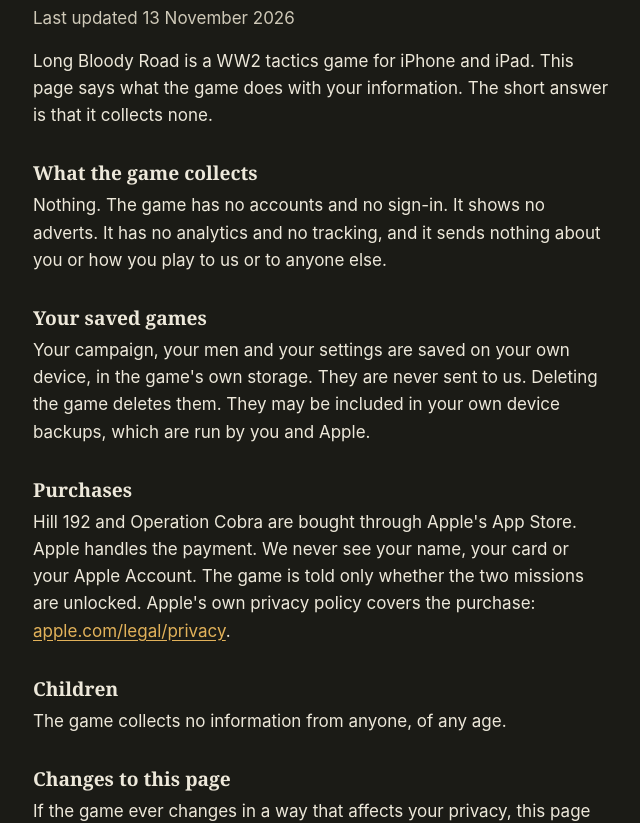
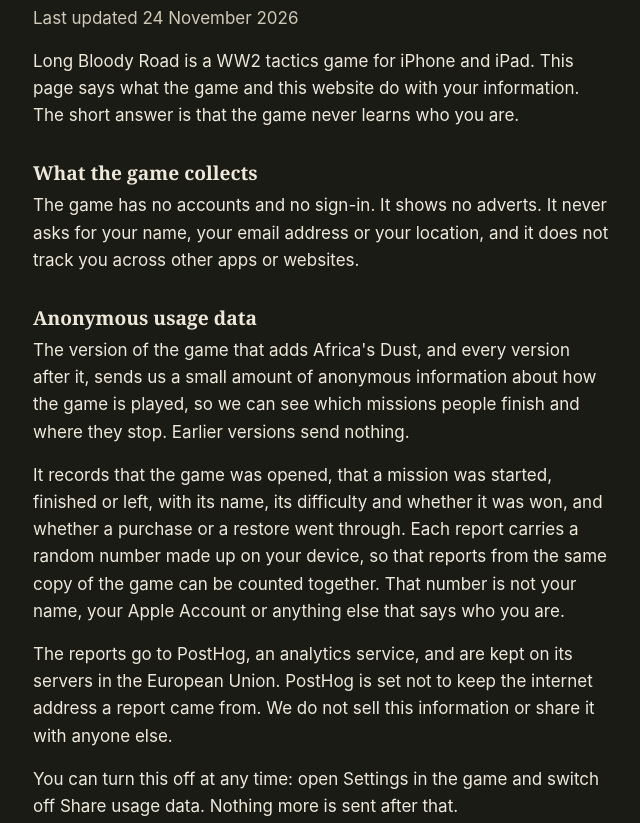
Before and after one commit to steelesean/long-bloody-road, a plain HTML site: page privacy.html in a window 1280 px wide. Shown: the part 130-953 px from the top of the page, without its empty margins (319-959 px from the left). Drawn offline with Linux system fonts and the light colour scheme.

Commit message:
Sign-up form goes to the game's Buttondown list; privacy page covers usage data and email
The privacy page now says what the Africa's Dust version sends, where
it goes and how to turn it off, and what happens to an email address
given on this site. The roadmap names the next campaign Africa's Dust.

Co-Authored-By: Claude Fable 5.2 <noreply@anthropic.com>
Claude-Session: https://claude.ai/code/session_01SkUoxuQ3mEgcG4NgwrAhk9

```diff
--- a/privacy.html
+++ b/privacy.html
@@ -4,19 +4,25 @@
 <meta charset="utf-8">
 <meta name="viewport" content="width=device-width, initial-scale=1">
 <title>Long Bloody Road: privacy</title>
-<meta name="description" content="Privacy policy for Long Bloody Road, a WW2 tactics game for iPhone and iPad. The game collects no personal data.">
+<meta name="description" content="Privacy policy for Long Bloody Road, a WW2 tactics game for iPhone and iPad. What the game and this website collect, and what they do not.">
 <link rel="stylesheet" href="style.css">
 </head>
 <body>
 <main>
   <p class="back"><a href="./">Long Bloody Road</a></p>
   <h1>Privacy</h1>
-  <p class="date">Last updated 13 November 2026</p>
+  <p class="date">Last updated 24 November 2026</p>
 
-  <p>Long Bloody Road is a WW2 tactics game for iPhone and iPad. This page says what the game does with your information. The short answer is that it collects none.</p>
+  <p>Long Bloody Road is a WW2 tactics game for iPhone and iPad. This page says what the game and this website do with your information. The short answer is that the game never learns who you are.</p>
 
   <h2>What the game collects</h2>
-  <p>Nothing. The game has no accounts and no sign-in. It shows no adverts. It has no analytics and no tracking, and it sends nothing about you or how you play to us or to anyone else.</p>
+  <p>The game has no accounts and no sign-in. It shows no adverts. It never asks for your name, your email address or your location, and it does not track you across other apps or websites.</p>
+
+  <h2>Anonymous usage data</h2>
+  <p>The version of the game that adds Africa's Dust, and every version after it, sends us a small amount of anonymous information about how the game is played, so we can see which missions people finish and where they stop. Earlier versions send nothing.</p>
+  <p>It records that the game was opened, that a mission was started, finished or left, with its name, its difficulty and whether it was won, and whether a purchase or a restore went through. Each report carries a random number made up on your device, so that reports from the same copy of the game can be counted together. That number is not your name, your Apple Account or anything else that says who you are.</p>
+  <p>The reports go to PostHog, an analytics service, and are kept on its servers in the European Union. PostHog is set not to keep the internet address a report came from. We do not sell this information or share it with anyone else.</p>
+  <p>You can turn this off at any time: open Settings in the game and switch off Share usage data. Nothing more is sent after that.</p>
 
   <h2>Your saved games</h2>
   <p>Your campaign, your men and your settings are saved on your own device, in the game's own storage. They are never sent to us. Deleting the game deletes them. They may be included in your own device backups, which are run by you and Apple.</p>
@@ -24,8 +30,11 @@
   <h2>Purchases</h2>
   <p>Hill 192 and Operation Cobra are bought through Apple's App Store. Apple handles the payment. We never see your name, your card or your Apple Account. The game is told only whether the two missions are unlocked. Apple's own privacy policy covers the purchase: <a href="https://www.apple.com/legal/privacy/">apple.com/legal/privacy</a>.</p>
 
+  <h2>Email news from this website</h2>
+  <p>If you give your email address on this website to hear about new campaigns, it is kept by Buttondown, the service that sends the emails, and used only for that. We send one email for each new campaign. Every email has an unsubscribe link, and unsubscribing removes you from the list. The game itself never asks for an email address.</p>
+
   <h2>Children</h2>
-  <p>The game collects no information from anyone, of any age.</p>
+  <p>The game treats everyone the same, whatever their age: it collects nothing that says who a player is.</p>
 
   <h2>Changes to this page</h2>
   <p>If the game ever changes in a way that affects your privacy, this page will be updated before the change is released, with a new date at the top.</p>
```
Also changed, not shown: index.html (+2 -3 lines), roadmap.html (+1 -1 lines).
